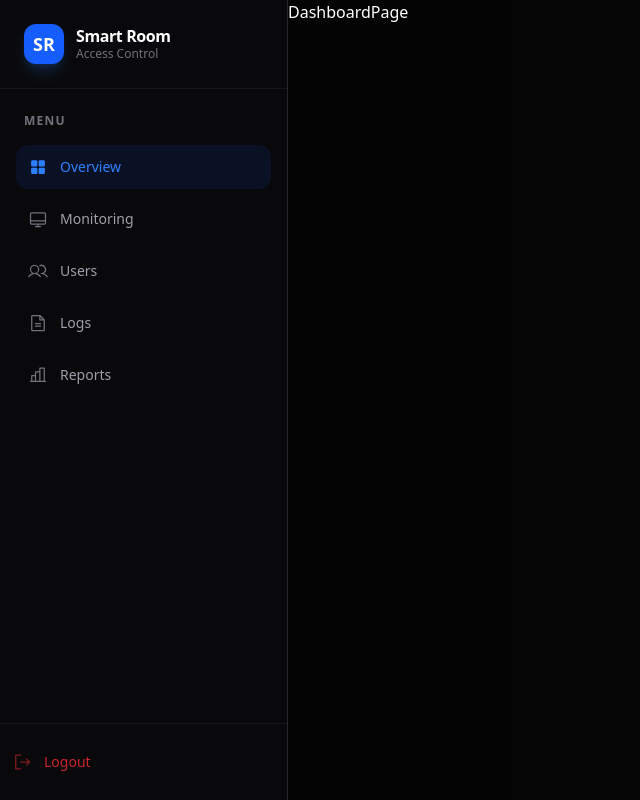
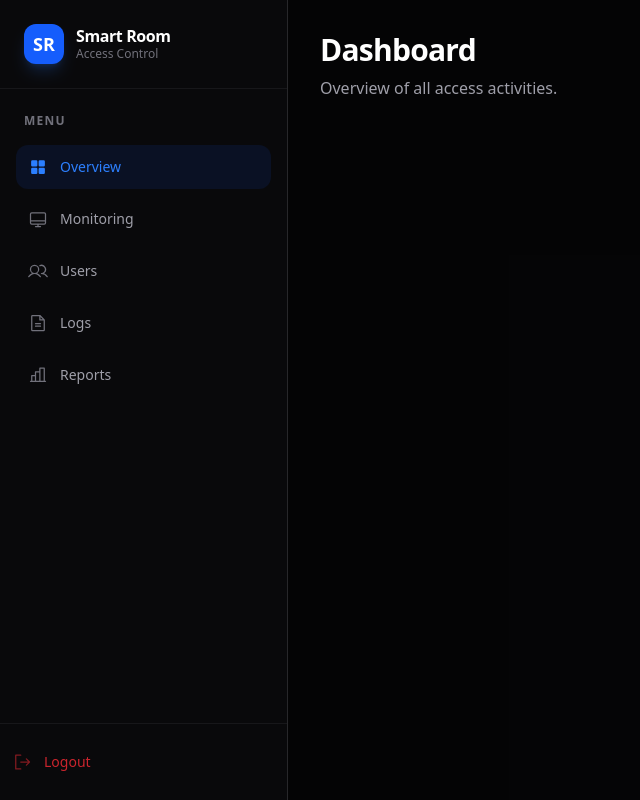
Before and after one commit to agirahman/Smart-Room-Access-FE, a Next.js app: page /dashboard in a window 1280 px wide. Shown: the whole page, without its empty margins (0-640 px from the left). Built offline with nearby package versions, Linux system fonts and the light colour scheme; no server answers.

Commit message:
create & using Header components

```diff
--- a/src/components/(Dashboard)/index.tsx
+++ b/src/components/(Dashboard)/index.tsx
@@ -1,7 +1,10 @@
+import Header from "@/components/ui/Header"
 
 const DashboardPage = () => {
   return (
-    <div className="text-white">DashboardPage</div>
+    <div className="max-w-7xl mx-auto p-4 md:p-8">
+      <Header title="Dashboard" description="Overview of all access activities." />
+    </div>
   )
 }
 
--- a/src/components/(Logs)/index.tsx
+++ b/src/components/(Logs)/index.tsx
@@ -3,6 +3,7 @@ import Controls from "./Control";
 import List from "./List";
 import { Pagination } from "@/components/ui/Pagination";
 import { LogsPageProps } from '@/types/types'
+import Header  from "../ui/Header"
 
 const LogsPage = async ({ searchParams }: LogsPageProps) => {
   const { q, status, order = 'desc', start, end, page = '1' } = await searchParams;
@@ -59,7 +60,8 @@ const LogsPage = async ({ searchParams }: LogsPageProps) => {
   );
 
   return (
-    <div className="max-w-6xl mx-auto p-4 md:p-8">
+    <div className="max-w-7xl mx-auto p-4 md:p-8">
+      <Header title="Access Logs" description="Monitor and manage all room access activities." />
       <Controls />
       <List logs={paginatedLogs} />
       <Pagination currentPage={currentPage} totalPages={totalPages} />
--- a/src/components/(Monitoring)/index.tsx
+++ b/src/components/(Monitoring)/index.tsx
@@ -1,8 +1,10 @@
-import React from 'react'
+import Header from "@/components/ui/Header"
 
 const MonitoringPage = () => {
   return (
-    <div className="text-white">MonitoringPage</div>
+    <div className="max-w-7xl mx-auto p-4 md:p-8">
+      <Header title="Monitoring" description="Real-time access monitoring." />
+    </div>
   )
 }
 
--- a/src/components/(Reports)/Header.tsx
+++ /dev/null
@@ -1,10 +0,0 @@
-const Header = () => {
-  return (
-    <div className="mb-8">
-      <h1 className="text-3xl font-bold tracking-tight text-white">Reports</h1>
-      <p className="text-zinc-400 mt-2">Access statistics and analytics overview.</p>
-    </div>
-  )
-}
-
-export default Header
--- a/src/components/(Reports)/index.tsx
+++ b/src/components/(Reports)/index.tsx
@@ -1,5 +1,5 @@
 import { getLogs } from "@/libs/action/data"
-import Header from "./Header"
+import Header from "../ui/Header"
 import Controls from "./Control"
 import Stats from "./Stats"
 import Charts from "./Charts"
@@ -34,7 +34,7 @@ const ReportsPage = async ({ searchParams }: ReportsPageProps) => {
 
   return (
     <div className="max-w-7xl mx-auto p-4 md:p-8">
-      <Header />
+      <Header title="Reports" description="Access statistics and analytics overview." />
       <Controls />
       <Stats logs={filteredLogs} />
       <Charts logs={filteredLogs} />
--- a/src/components/(Users)/index.tsx
+++ b/src/components/(Users)/index.tsx
@@ -1,8 +1,10 @@
-import React from 'react'
+import Header from "@/components/ui/Header"
 
 const UserPage = () => {
   return (
-    <div className="text-white">UserPage</div>
+    <div className="max-w-7xl mx-auto p-4 md:p-8">
+      <Header title="Users" description="Manage all users and access permissions." />
+    </div>
   )
 }
 
--- /dev/null
+++ b/src/components/ui/Header.tsx
@@ -0,0 +1,12 @@
+import { HeaderProps } from "@/types/types"
+
+const Header = ({ title, description}: HeaderProps) => {
+  return (
+    <div className="mb-8">
+      <h1 className="text-3xl font-bold tracking-tight text-white">{title}</h1>
+      <p className="text-zinc-400 mt-2">{description}</p>
+    </div>
+  )
+}
+
+export default Header
--- a/src/types/types.ts
+++ b/src/types/types.ts
@@ -8,3 +8,9 @@ export interface LogsPageProps {
     page?: string;
   }>
 }
+
+
+export interface HeaderProps {
+  title: string;
+  description: string;
+}
```
